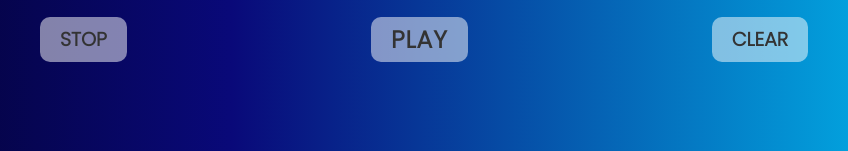
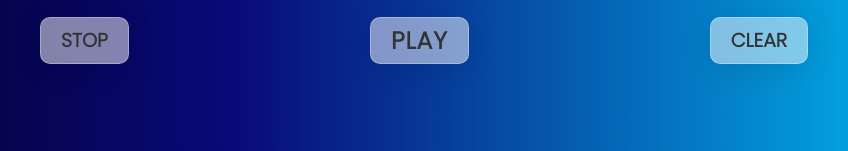
Before and after one commit to Armando284/test-simple-game, a website: page index.html in a window 1280 px wide. Shown: the part 646-797 px from the top of the page, 216-1064 px from the left. Drawn offline with Linux system fonts and the light colour scheme.

Commit message:
Adding glassmorphism to the buttons

```diff
--- a/style.css
+++ b/style.css
@@ -85,6 +85,10 @@ body{
     background: rgba(255, 255, 255, 0.5);
     padding: 5px 20px;
     border-radius: 10px;
+    box-shadow: 0 4px 30px rgba(0, 0, 0, 0.1);
+backdrop-filter: blur(5px);
+-webkit-backdrop-filter: blur(5px);
+border: 1px solid rgba(255, 255, 255, 0.3);
     /* box-shadow: 0 0 10px 10px rgba(0, 0, 0, 0.1); */
     transition: all 0.3s ease-in-out;
     display:flex;
```
